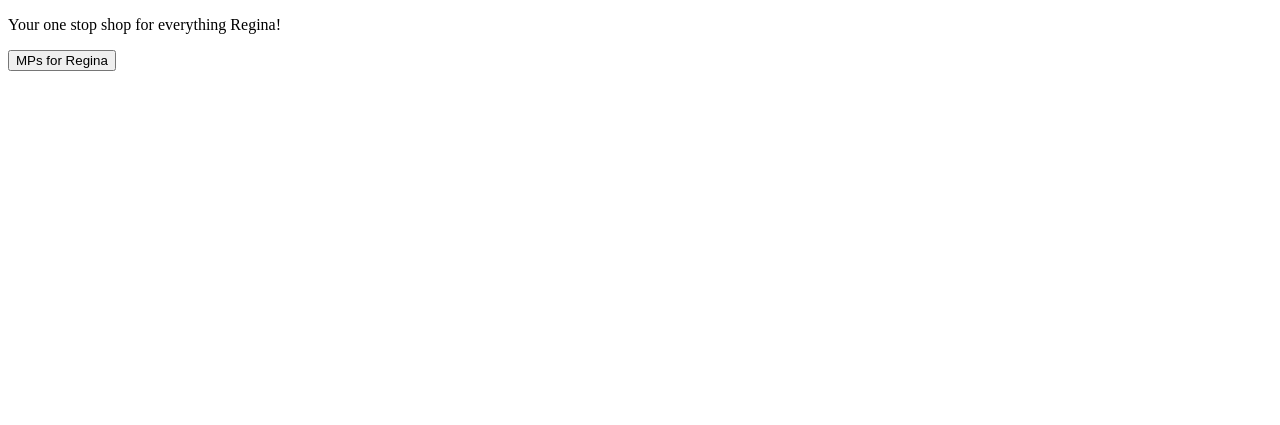
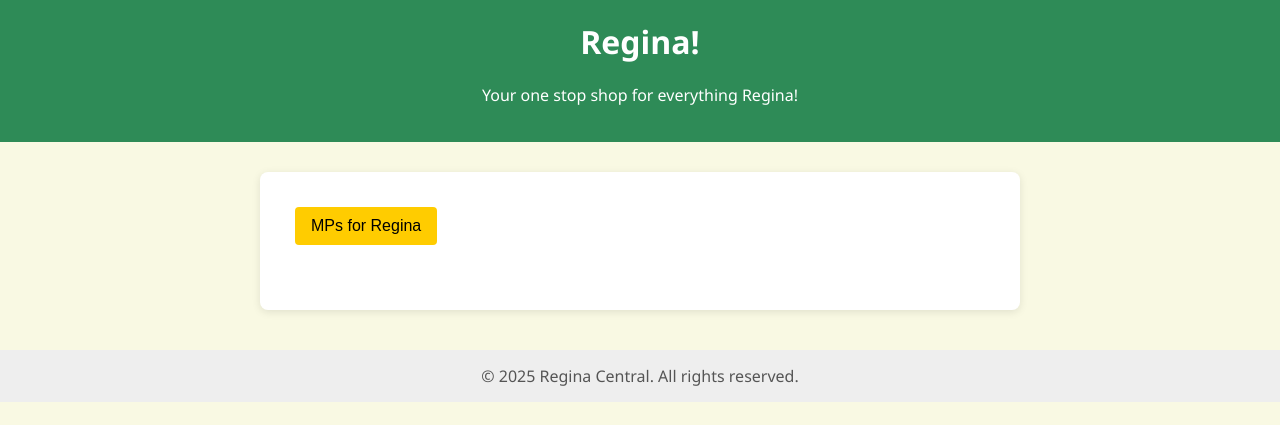
Before and after one commit to arushmitra/everythingRegina, a Flask app: page / in a window 1280 px wide. Shown: the top 425 px of the page. Run offline with Flask 3, Linux system fonts and the light colour scheme.

Commit message:
I chnaged the colours of the format to green and yellow and white.

```diff
--- a/templates/index.html
+++ b/templates/index.html
@@ -1,7 +1,73 @@
 <!DOCTYPE html>
-<html>
+<html lang="en">
 <head>
+  <meta charset="UTF-8">
   <title>Regina!</title>
+  <meta name="viewport" content="width=device-width, initial-scale=1.0">
+  <style>
+    body {
+      font-family: 'Segoe UI', Tahoma, Geneva, Verdana, sans-serif;
+      margin: 0;
+      padding: 0;
+      background-color: #f9f9e3; /* light yellow */
+      color: #333;
+    }
+
+    header {
+      background-color: #2e8b57; /* green */
+      color: white;
+      padding: 20px;
+      text-align: center;
+    }
+
+    main {
+      max-width: 700px;
+      margin: 30px auto;
+      background: white;
+      padding: 30px;
+      box-shadow: 0 2px 8px rgba(0, 0, 0, 0.1);
+      border-radius: 8px;
+    }
+
+    h1 {
+      margin-top: 0;
+    }
+
+    button {
+      background-color: #ffcc00; /* yellow */
+      color: black;
+      border: none;
+      padding: 10px 16px;
+      margin: 5px;
+      font-size: 16px;
+      border-radius: 4px;
+      cursor: pointer;
+      transition: background-color 0.3s ease;
+    }
+
+    button:hover {
+      background-color: #e6b800; /* darker yellow */
+    }
+
+    #abc-buttons {
+      margin-top: 20px;
+    }
+
+    #output {
+      margin-top: 30px;
+      font-size: 20px;
+      font-weight: bold;
+      color: #2e8b57; /* green */
+    }
+
+    footer {
+      text-align: center;
+      padding: 15px;
+      background-color: #eee;
+      color: #555;
+      margin-top: 40px;
+    }
+  </style>
   <script>
     function showABC() {
       document.getElementById("abc-buttons").style.display = "block";
@@ -13,15 +79,27 @@
   </script>
 </head>
 <body>
+
+  <header>
+    <h1>Regina!</h1>
     <p>Your one stop shop for everything Regina!</p>
+  </header>
 
+  <main>
     <button onclick="showABC()">MPs for Regina</button>
-  <div id="abc-buttons" style="display:none; margin-top:10px;">
+
+    <div id="abc-buttons" style="display:none;">
       <button onclick="sayHello('Michael Kram')">Michael Kram</button>
       <button onclick="sayHello('Andrew Scheer')">Andrew Scheer</button>
       <button onclick="sayHello('Warren Steinley')">Warren Steinley</button>
     </div>
 
     <p id="output"></p>
+  </main>
+
+  <footer>
+    &copy; 2025 Regina Central. All rights reserved.
+  </footer>
+
 </body>
 </html>
```
Lines whose indentation alone changed are shown as unchanged.
